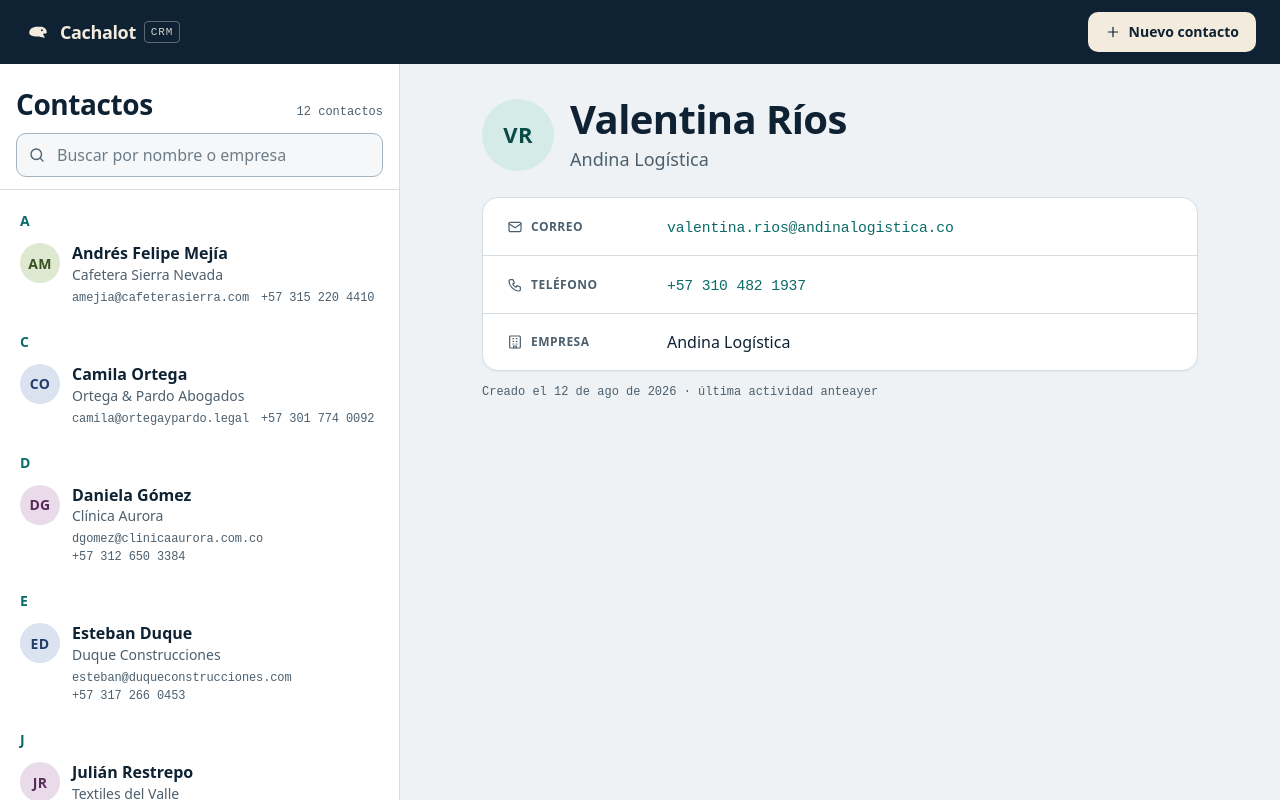
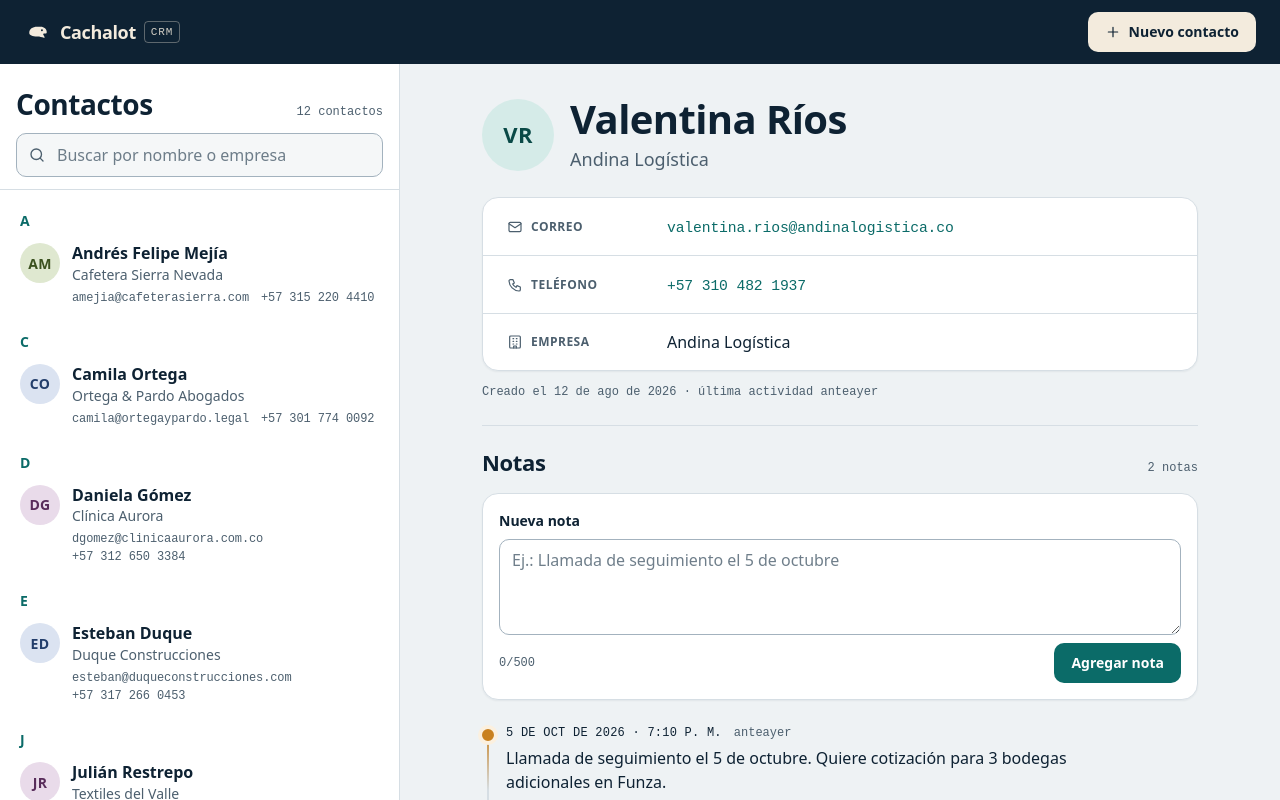
Before and after one commit to mesqueac-ctrl/cachalot-contactos, a React (Vite) app: page /#/contactos/c-001 in a window 1280 px wide. Built offline with nearby package versions, Linux system fonts and the light colour scheme.

Commit message:
feat: notas de seguimiento por contacto con historial en línea de tiempo
Co-authored-by: Cursor <cursoragent@cursor.com>

```diff
--- /dev/null
+++ b/src/components/ContactNotes.css
@@ -0,0 +1,153 @@
+.notes {
+  display: grid;
+  gap: var(--space-4);
+  padding-top: var(--space-5);
+  border-top: 1px solid var(--line);
+}
+
+.notes__head {
+  display: flex;
+  align-items: baseline;
+  justify-content: space-between;
+  gap: var(--space-3);
+}
+
+.notes__title {
+  font-size: var(--text-xl);
+  font-weight: 650;
+}
+
+.notes__count {
+  font-family: var(--font-mono);
+  font-size: var(--text-xs);
+  color: var(--ink-muted);
+}
+
+.notes__empty {
+  padding: var(--space-4);
+  border: 1px dashed var(--line-strong);
+  border-radius: var(--radius-md);
+  font-size: var(--text-sm);
+  color: var(--ink-muted);
+  text-align: center;
+}
+
+/* Formulario de nota */
+.composer {
+  display: grid;
+  gap: var(--space-2);
+  padding: var(--space-4);
+  background: var(--surface);
+  border: 1px solid var(--line);
+  border-radius: var(--radius-lg);
+  box-shadow: var(--shadow-sm);
+}
+
+.composer__input {
+  min-height: 84px;
+}
+
+.composer__footer {
+  display: flex;
+  flex-wrap: wrap;
+  align-items: center;
+  justify-content: space-between;
+  gap: var(--space-2) var(--space-3);
+}
+
+.composer__footer .field__hint {
+  font-family: var(--font-mono);
+}
+
+.composer__counter--over {
+  color: var(--danger);
+  font-weight: 600;
+}
+
+.composer__shortcut {
+  display: none;
+}
+
+@media (hover: hover) and (pointer: fine) {
+  .composer__shortcut {
+    display: inline;
+  }
+}
+
+/* Bitácora: una línea vertical con marcas por nota; la más reciente se destaca */
+.timeline {
+  position: relative;
+  display: grid;
+  gap: var(--space-5);
+  padding: var(--space-2) 0 var(--space-2) var(--space-5);
+}
+
+.timeline::before {
+  content: '';
+  position: absolute;
+  top: var(--space-3);
+  bottom: var(--space-3);
+  left: 5px;
+  width: 2px;
+  border-radius: 2px;
+  background: linear-gradient(var(--amber), var(--line) 40%, var(--line));
+}
+
+.timeline__item {
+  position: relative;
+  display: grid;
+  gap: var(--space-1);
+}
+
+.timeline__item:first-child {
+  animation: note-in 320ms var(--ease-out);
+}
+
+.timeline__item::before {
+  content: '';
+  position: absolute;
+  top: 5px;
+  left: calc(var(--space-5) * -1);
+  width: 12px;
+  height: 12px;
+  border-radius: 50%;
+  background: var(--bg);
+  border: 2px solid var(--line-strong);
+}
+
+.timeline__item:first-child::before {
+  background: var(--amber);
+  border-color: var(--amber);
+  box-shadow: 0 0 0 4px var(--amber-soft);
+}
+
+.timeline__stamp {
+  display: flex;
+  flex-wrap: wrap;
+  align-items: baseline;
+  gap: var(--space-1) var(--space-3);
+  font-family: var(--font-mono);
+  font-size: var(--text-xs);
+  color: var(--ink-muted);
+}
+
+.timeline__stamp time {
+  color: var(--ink);
+  font-weight: 500;
+  letter-spacing: 0.02em;
+  text-transform: uppercase;
+}
+
+.timeline__body {
+  max-width: 62ch;
+  white-space: pre-wrap;
+  overflow-wrap: anywhere;
+  text-wrap: pretty;
+}
+
+@keyframes note-in {
+  from {
+    opacity: 0;
+    transform: translateY(-4px);
+  }
+}
--- /dev/null
+++ b/src/components/ContactNotes.tsx
@@ -0,0 +1,133 @@
+import { useId, useRef, useState, type FormEvent } from 'react'
+import { formatDate, formatRelative, formatTime } from '../lib/dates'
+import { pluralize } from '../lib/text'
+import { useContacts } from '../state/contactsContext'
+import { useToast } from '../state/toastContext'
+import type { Note } from '../types'
+import { IconAlert } from './icons'
+import './ContactNotes.css'
+
+export const NOTE_MAX_LENGTH = 500
+
+export function ContactNotes({ contactId, notes }: { contactId: string; notes: Note[] }) {
+  const sorted = [...notes].sort((a, b) => b.createdAt.localeCompare(a.createdAt))
+
+  return (
+    <section className="notes" aria-labelledby="notas-titulo">
+      <div className="notes__head">
+        <h3 id="notas-titulo" className="notes__title">
+          Notas
+        </h3>
+        <span className="notes__count">{pluralize(notes.length, 'nota', 'notas')}</span>
+      </div>
+
+      <NoteComposer key={contactId} contactId={contactId} />
+
+      {sorted.length === 0 ? (
+        <p className="notes__empty">
+          Aún no hay notas. Registra aquí llamadas, reuniones o acuerdos con este contacto.
+        </p>
+      ) : (
+        <ol className="timeline" aria-label="Historial de notas, de la más reciente a la más antigua">
+          {sorted.map((note) => (
+            <li key={note.id} className="timeline__item">
+              <div className="timeline__stamp">
+                <time dateTime={note.createdAt}>
+                  {formatDate(note.createdAt)} · {formatTime(note.createdAt)}
+                </time>
+                <span className="timeline__relative">{formatRelative(note.createdAt)}</span>
+              </div>
+              <p className="timeline__body">{note.body}</p>
+            </li>
+          ))}
+        </ol>
+      )}
+    </section>
+  )
+}
+
+function NoteComposer({ contactId }: { contactId: string }) {
+  const { addNote } = useContacts()
+  const notify = useToast()
+  const [body, setBody] = useState('')
+  const [error, setError] = useState<string | null>(null)
+  const [saving, setSaving] = useState(false)
+  const textareaRef = useRef<HTMLTextAreaElement>(null)
+  const id = useId()
+  const hintId = `${id}-ayuda`
+  const errorId = `${id}-error`
+  const length = body.trim().length
+  const tooLong = length > NOTE_MAX_LENGTH
+
+  async function handleSubmit(event?: FormEvent) {
+    event?.preventDefault()
+    if (saving) return
+    if (length === 0) {
+      setError('Escribe la nota antes de guardarla.')
+      textareaRef.current?.focus()
+      return
+    }
+    if (tooLong) {
+      setError(`La nota puede tener hasta ${NOTE_MAX_LENGTH} caracteres; tiene ${length}.`)
+      textareaRef.current?.focus()
+      return
+    }
+    setSaving(true)
+    setError(null)
+    try {
+      await addNote(contactId, body)
+      setBody('')
+      notify('Nota agregada')
+    } catch (err) {
+      setError(err instanceof Error ? err.message : 'No se pudo guardar la nota.')
+    } finally {
+      setSaving(false)
+      textareaRef.current?.focus()
+    }
+  }
+
+  return (
+    <form className="composer" onSubmit={handleSubmit} noValidate>
+      <label htmlFor={id} className="field__label">
+        Nueva nota
+      </label>
+      <textarea
+        ref={textareaRef}
+        id={id}
+        className="input composer__input"
+        placeholder="Ej.: Llamada de seguimiento el 5 de octubre"
+        rows={3}
+        value={body}
+        onChange={(e) => {
+          setBody(e.target.value)
+          if (error) setError(null)
+        }}
+        onKeyDown={(e) => {
+          if (e.key === 'Enter' && (e.ctrlKey || e.metaKey)) {
+            e.preventDefault()
+            void handleSubmit()
+          }
+        }}
+        aria-invalid={error ? true : undefined}
+        aria-describedby={error ? `${errorId} ${hintId}` : hintId}
+      />
+      {error && (
+        <p id={errorId} className="field__error">
+          <IconAlert size={16} />
+          {error}
+        </p>
+      )}
+      <div className="composer__footer">
+        <p id={hintId} className="field__hint">
+          <span className={tooLong ? 'composer__counter--over' : undefined}>
+            {length}/{NOTE_MAX_LENGTH}
+          </span>
+          <span className="composer__shortcut"> · Ctrl + Enter para guardar</span>
+        </p>
+        <button type="submit" className="btn btn--primary" disabled={saving}>
+          {saving ? 'Guardando…' : 'Agregar nota'}
+        </button>
+      </div>
+    </form>
+  )
+}
--- a/src/pages/ContactDetail.tsx
+++ b/src/pages/ContactDetail.tsx
@@ -1,6 +1,7 @@
 import { useEffect, useRef } from 'react'
 import { Link, useParams } from 'react-router-dom'
 import { Avatar } from '../components/Avatar'
+import { ContactNotes } from '../components/ContactNotes'
 import { IconAlert, IconArrowLeft, IconBuilding, IconMail, IconPhone, IconRefresh } from '../components/icons'
 import { StateMessage } from '../components/StateMessage'
 import { formatDate, formatRelative } from '../lib/dates'
@@ -109,6 +110,8 @@ export function ContactDetail() {
         Creado el <time dateTime={contact.createdAt}>{formatDate(contact.createdAt)}</time> · última
         actividad <time dateTime={contact.updatedAt}>{formatRelative(contact.updatedAt)}</time>
       </p>
+
+      <ContactNotes contactId={contact.id} notes={contact.notes} />
     </article>
   )
 }
```
